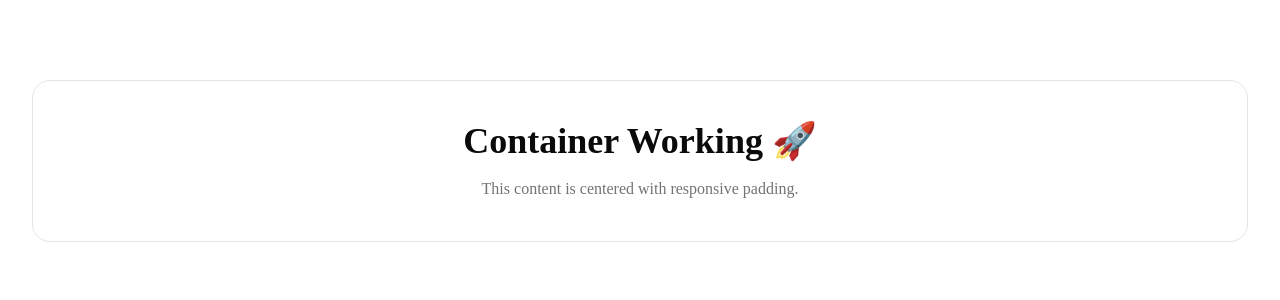
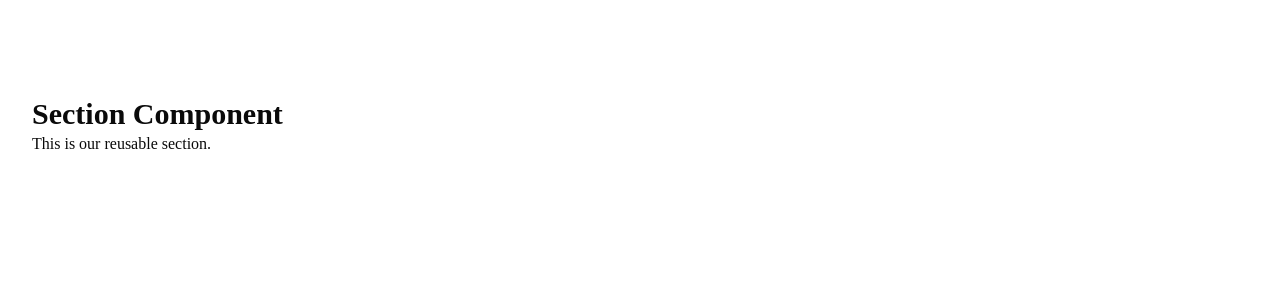
Before and after one commit to chethanmv-31/chethan-portfolio, a Next.js app: page / in a window 1280 px wide. Shown: the top 300 px of the page. Built offline with nearby package versions, Linux system fonts and the light colour scheme.

Commit message:
feat(common): add reusable Section component

```diff
--- a/src/app/page.tsx
+++ b/src/app/page.tsx
@@ -1,14 +1,13 @@
-import { Container } from '@/components/common/Container';
+import { Container } from "@/components/common/Container";
+import Section from "@/components/common/Section";
 
 export default function Home() {
   return (
-    <Container className="py-20">
-      <div className="rounded-2xl border border-border p-10 text-center">
-        <h1 className="text-4xl font-bold">Container Working 🚀</h1>
-        <p className="mt-4 text-muted-foreground">
-          This content is centered with responsive padding.
-        </p>
-      </div>
-    </Container>
+    <Section id="test">
+      <Container>
+        <h2 className="text-3xl font-bold">Section Component</h2>
+        <p>This is our reusable section.</p>
+      </Container>
+    </Section>
   );
 }
--- a/src/components/common/Section.tsx
+++ b/src/components/common/Section.tsx
@@ -0,0 +1,23 @@
+import { cn } from "@/lib/utils";
+import { ReactNode } from "react";
+
+interface SectionProps {
+  id?: string;
+  children: ReactNode;
+  className?: string;
+}
+
+export default function Section({
+  id,
+  children,
+  className,
+}: SectionProps) {
+  return (
+    <section
+      id={id}
+      className={cn("py-16 md:py-24", className)}
+    >
+      {children}
+    </section>
+  );
+}
```
